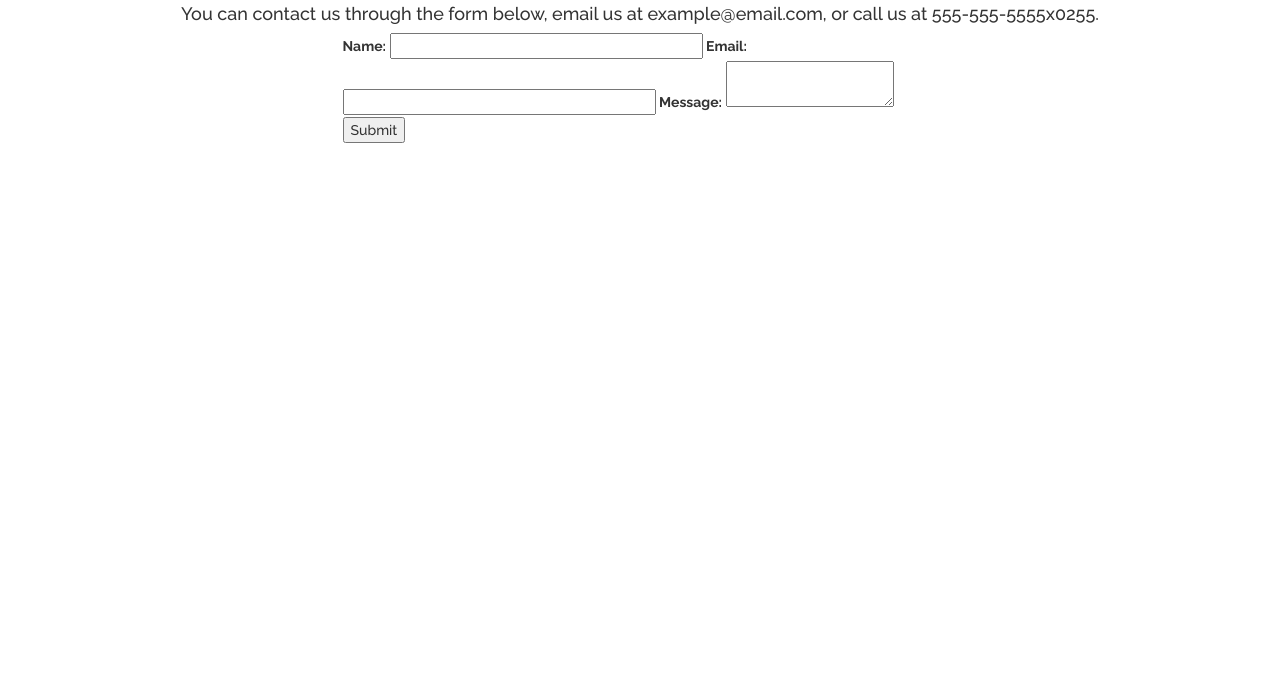
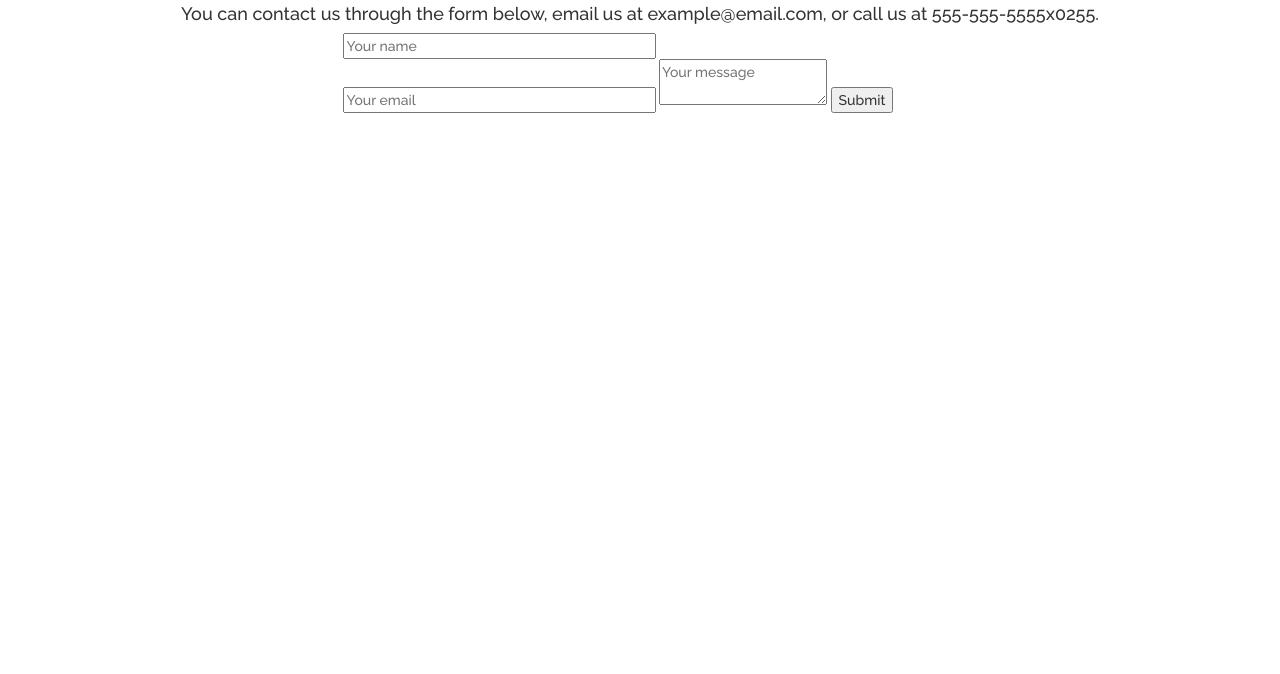
Before and after one commit to katiekatz/MatA, a plain HTML site: page contact.html in a window 1280 px wide. Shown: the part 126-800 px from the top of the page. Drawn offline with nearby package versions, Linux system fonts and the light colour scheme.

Commit message:
form updated

```diff
--- a/contact.html
+++ b/contact.html
@@ -43,13 +43,10 @@
             </row>
             <row>
                 <form class="contact-form col-xs-10 col-xs-offset-1 col-md-8 col-md-offset-2 col-lg-6 col-lg-offset-3" action="https://formspree.io/katkatz@bergen.org" method="post">
-                    <input type="hidden" name="_next" value="./contact.html"/>
-                    <label>Name: </label>
-                    <input type="text" size="40" name="name" required>
-                    <label>Email: </label>
-                    <input type="text" size="40" name="_replyto" required>
-                    <label>Message: </label>
-                    <textarea name="message" required></textarea>
+                    <input type="hidden" name="_next" value="./contact.html" />
+                    <input type="text" size="40" name="name" placeholder="Your name" required>
+                    <input type="email" size="40" name="_replyto" placeholder="Your email" required>
+                    <textarea name="message" placeholder="Your message" required></textarea>
                     <input type="submit" value="Submit">
                 </form>
             </row>
```
